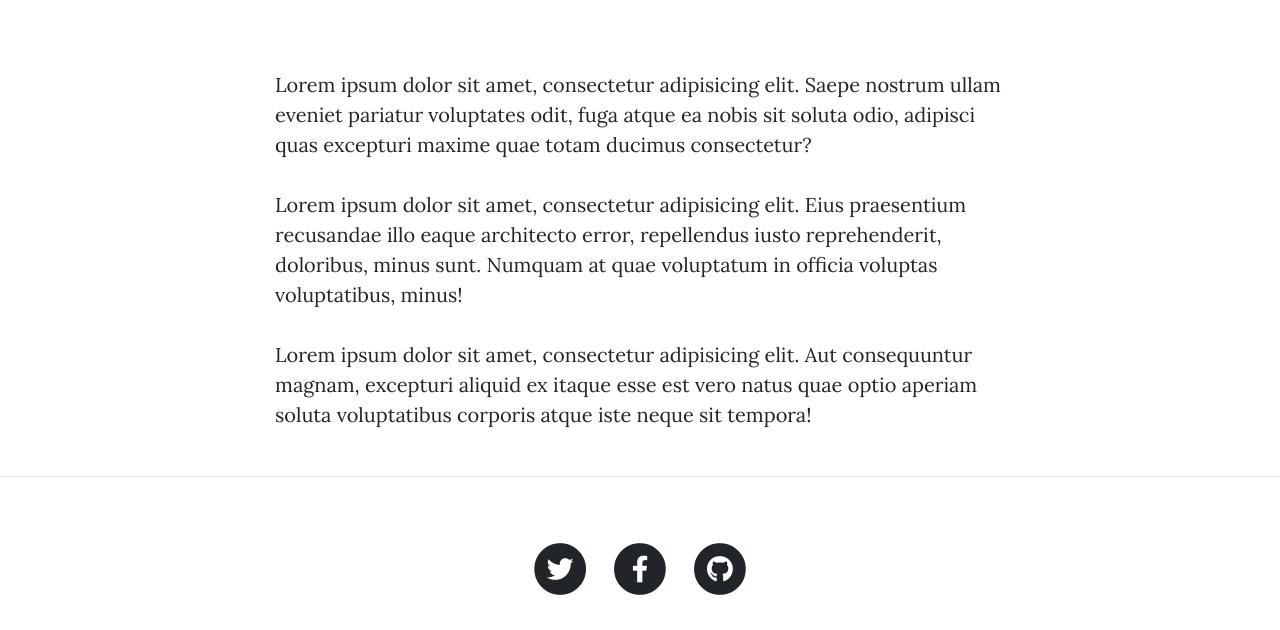
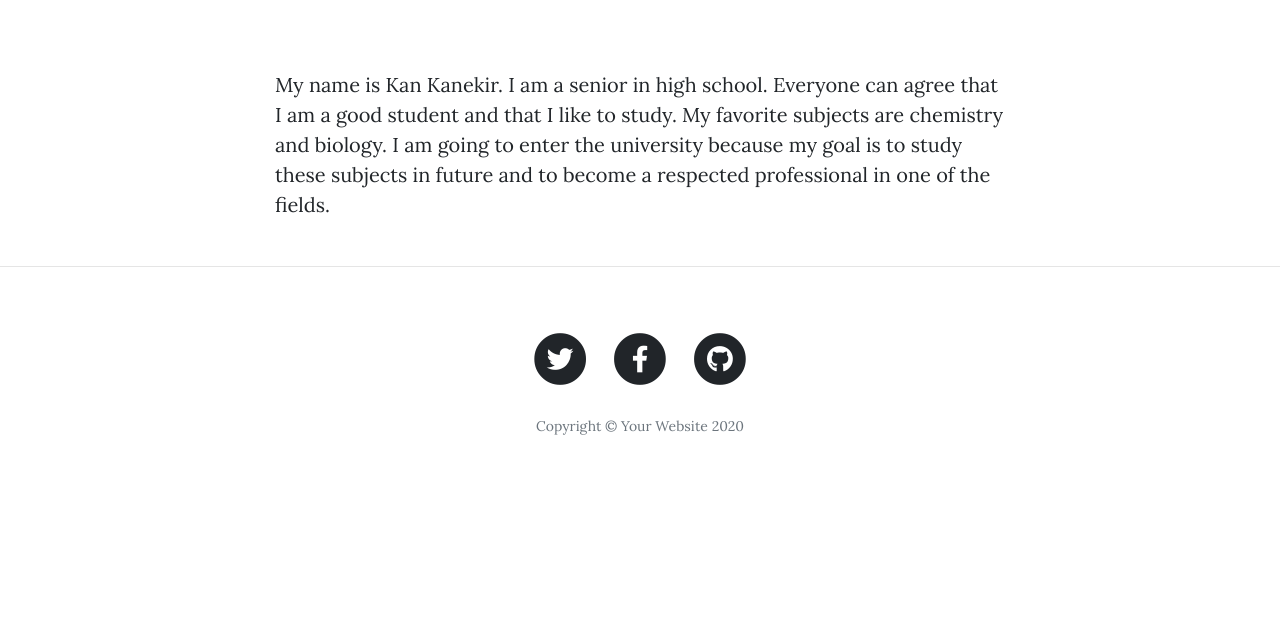
Before and after one commit to kankaneikr/kankaneikr.github.io, a website: page about.html in a window 1280 px wide. Shown: the part 632-1262 px from the top of the page. After the commit the page ends 1134 px from the top, so only its background shows below. Drawn offline with nearby package versions, Linux system fonts and the light colour scheme.

Commit message:
Update about.html

```diff
--- a/about.html
+++ b/about.html
@@ -74,10 +74,8 @@ Italy</span>
   <div class="container">
     <div class="row">
       <div class="col-lg-8 col-md-10 mx-auto">
-        <p>Lorem ipsum dolor sit amet, consectetur adipisicing elit. Saepe nostrum ullam eveniet pariatur voluptates odit, fuga atque ea nobis sit soluta odio, adipisci quas excepturi maxime quae totam ducimus consectetur?</p>
-        <p>Lorem ipsum dolor sit amet, consectetur adipisicing elit. Eius praesentium recusandae illo eaque architecto error, repellendus iusto reprehenderit, doloribus, minus sunt. Numquam at quae voluptatum in officia voluptas voluptatibus, minus!</p>
-        <p>Lorem ipsum dolor sit amet, consectetur adipisicing elit. Aut consequuntur magnam, excepturi aliquid ex itaque esse est vero natus quae optio aperiam soluta voluptatibus corporis atque iste neque sit tempora!</p>
-      </div>
+        <p>My name is Kan Kanekir. I am a senior in high school. Everyone can agree that I am a good student and that I like to study. My favorite subjects are chemistry and biology. I am going to enter the university because my goal is to study these subjects in future and to become a respected professional in one of the fields.</p>
+              </div>
     </div>
   </div>
 
```
